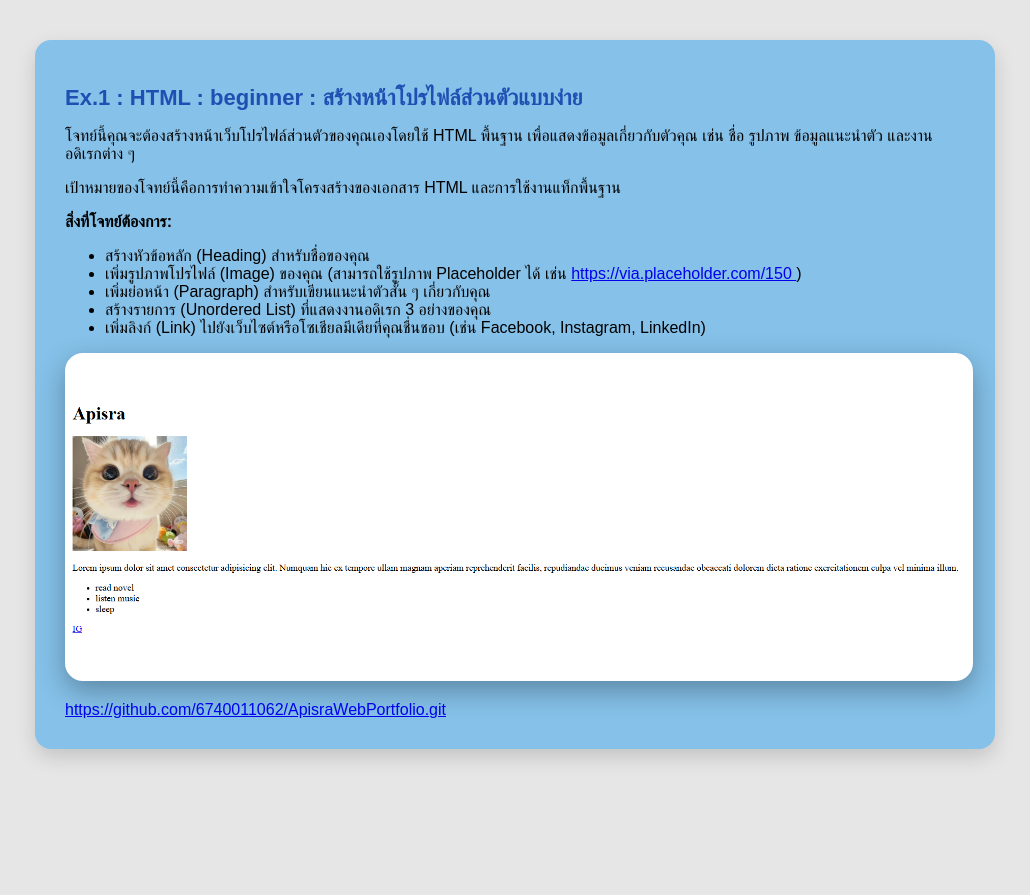
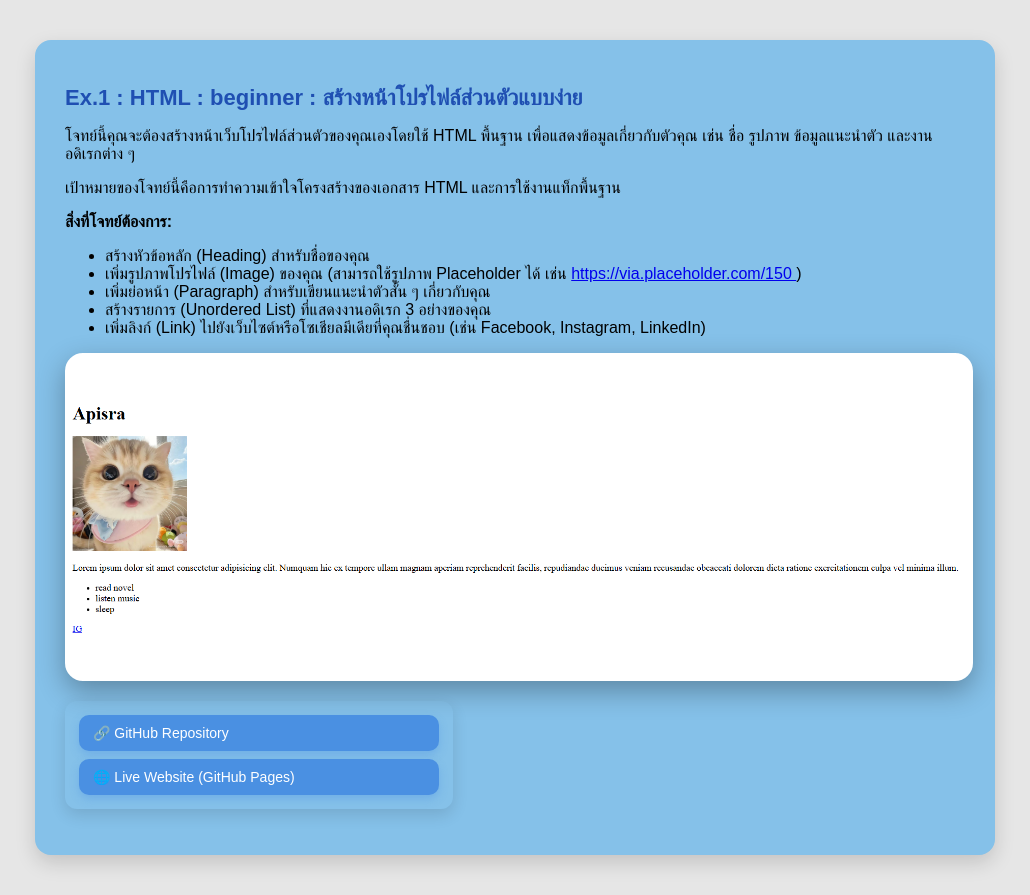
Before and after one commit to 6740011062/ApisraWebPortfolio, a plain HTML site: page exercises/ex1.html in a window 1280 px wide. Shown: the whole page, without its empty margins (125-1155 px from the left). Before the commit the page ends 800 px from the top, so only its background shows below. Drawn offline with Linux system fonts and the light colour scheme.

Commit message:
Update HTML links and CSS styles

```diff
--- a/exercises/ex1.html
+++ b/exercises/ex1.html
@@ -1,4 +1,4 @@
-<!DOCTYPE html>
+<!doctype html>
 <html lang="en">
   <head>
     <meta charset="UTF-8" />
@@ -25,25 +25,35 @@
       <ul>
         <li>สร้างหัวข้อหลัก (Heading) สำหรับชื่อของคุณ</li>
         <li>
-          เพิ่มรูปภาพโปรไฟล์ (Image) ของคุณ
-          (สามารถใช้รูปภาพ Placeholder ได้ เช่น
+          เพิ่มรูปภาพโปรไฟล์ (Image) ของคุณ (สามารถใช้รูปภาพ Placeholder ได้
+          เช่น
           <a href="https://via.placeholder.com/150" target="_blank">
-            https://via.placeholder.com/150
-          </a>)
+            https://via.placeholder.com/150 </a
+          >)
         </li>
         <li>เพิ่มย่อหน้า (Paragraph) สำหรับเขียนแนะนำตัวสั้น ๆ เกี่ยวกับคุณ</li>
         <li>สร้างรายการ (Unordered List) ที่แสดงงานอดิเรก 3 อย่างของคุณ</li>
         <li>
-          เพิ่มลิงก์ (Link) ไปยังเว็บไซต์หรือโซเชียลมีเดียที่คุณชื่นชอบ
-          (เช่น Facebook, Instagram, LinkedIn)
+          เพิ่มลิงก์ (Link) ไปยังเว็บไซต์หรือโซเชียลมีเดียที่คุณชื่นชอบ (เช่น
+          Facebook, Instagram, LinkedIn)
         </li>
       </ul>
-      <img
-      src="ex1.png"
-      alt="Profile Picture"
-      class="profile-img"
-    />
-    <a href="https://github.com/6740011062/ApisraWebPortfolio.git">https://github.com/6740011062/ApisraWebPortfolio.git</a>
+      <img src="ex1.png" alt="Profile Picture" class="profile-img" />
+      <div class="link-card">
+        <a
+          href="https://github.com/6740011062/ApisraWebPortfolio.git"
+          target="_blank"
+        >
+          🔗 GitHub Repository
+        </a>
+
+        <a
+          href="https://6740011062.github.io/ApisraWebPortfolio/"
+          target="_blank"
+        >
+          🌐 Live Website (GitHub Pages)
+        </a>
+      </div>
     </div>
   </body>
 </html>
--- a/exercises/styleex1.css
+++ b/exercises/styleex1.css
@@ -26,16 +26,47 @@ h1 {
     margin: 0 auto 32px;
 
     width: 100%;
-    max-width: 520px;   /* ⬅️ ใหญ่มาก */
-    height: 520px;      /* ⬅️ ใหญ่มาก */
+    max-width: 520px;
+    height: 520px;
 
-    object-fit: contain;      /* ไม่ crop หน้า */
+    object-fit: contain;
     object-position: center;
 
-    background-color: #ffffff; /* ขอบขาว */
+    background-color: #ffffff;
     border-radius: 26px;
     border: 6px solid #fff;
     box-shadow: 0 18px 44px rgba(0,0,0,0.32);
+}
+
+.link-card {
+  max-width: 360px;
+  margin: 16px 0;
+  padding: 14px;
+  border-radius: 12px;
+  box-shadow: 0 6px 16px rgba(0, 0, 0, 0.12);
+}
+
+.link-card a {
+  display: block;
+  padding: 10px 14px;
+  margin-bottom: 8px;
+  background-color: #4a90e2;
+  color: #fff;
+  text-decoration: none;
+  border-radius: 10px;
+  font-size: 14px;
+  font-weight: 500;
+  box-shadow: 0 4px 8px rgba(74, 144, 226, 0.35);
+  transition: transform 0.2s ease, box-shadow 0.2s ease;
+}
+
+.link-card a:last-child {
+  margin-bottom: 0;
+}
+
+.link-card a:hover {
+  transform: translateY(-2px);
+  box-shadow: 0 6px 14px rgba(74, 144, 226, 0.5);
 }
 
 /* 📱 มือถือ */
--- a/exercises/styleex2.css
+++ b/exercises/styleex2.css
@@ -21,41 +21,71 @@ h1 {
     margin-bottom: 15px;
 }
 
-/* รูปพื้นฐาน (Desktop เป็นหลัก) */
 .profile-img {
     display: block;
     margin: 0 auto 20px;
 
-    height: 320px;        /* ⭐ จาก 120 → 320 */
+    height: 320px;
     width: auto;
     max-width: 100%;
 
-    object-fit: contain; /* ไม่ crop หน้า */
+    object-fit: contain;
     object-position: center;
 
-    background-color: #ffffff; /* ขอบขาว */
+    background-color: #ffffff;
     border-radius: 18px;
     border: 4px solid #fff;
     box-shadow: 0 10px 28px rgba(0,0,0,0.3);
 }
 
+.link-card {
+  max-width: 360px;
+  margin: 16px 0;
+  padding: 14px;
+  border-radius: 12px;
+  box-shadow: 0 6px 16px rgba(0, 0, 0, 0.12);
+}
+
+.link-card a {
+  display: block;
+  padding: 10px 14px;
+  margin-bottom: 8px;
+  background-color: #4a90e2;
+  color: #fff;
+  text-decoration: none;
+  border-radius: 10px;
+  font-size: 14px;
+  font-weight: 500;
+  box-shadow: 0 4px 8px rgba(74, 144, 226, 0.35);
+  transition: transform 0.2s ease, box-shadow 0.2s ease;
+}
+
+.link-card a:last-child {
+  margin-bottom: 0;
+}
+
+.link-card a:hover {
+  transform: translateY(-2px);
+  box-shadow: 0 6px 14px rgba(74, 144, 226, 0.5);
+}
+
 /* 📱 มือถือ */
 @media (max-width: 767px) {
     .profile-img {
-        height: 240px;   /* จาก 90 → 240 */
+        height: 240px;
     }
 }
 
 /* 📲 แท็บเล็ต */
 @media (min-width: 768px) and (max-width: 1023px) {
     .profile-img {
-        height: 280px;   /* จาก 120 → 280 */
+        height: 280px;
     }
 }
 
 /* 💻 เดสก์ท็อป */
 @media (min-width: 1024px) {
     .profile-img {
-        height: 320px;   /* จาก 150 → 320 */
+        height: 320px;
     }
 }
```
Also changed, not shown: exercises/ex2.html (+16 -2 lines), exercises/ex3.html (+16 -2 lines), exercises/ex4.html (+16 -2 lines), exercises/ex5.html (+16 -2 lines), exercises/ex6.html (+16 -2 lines), exercises/ex7.html (+16 -2 lines), exercises/ex8.html (+16 -2 lines).
